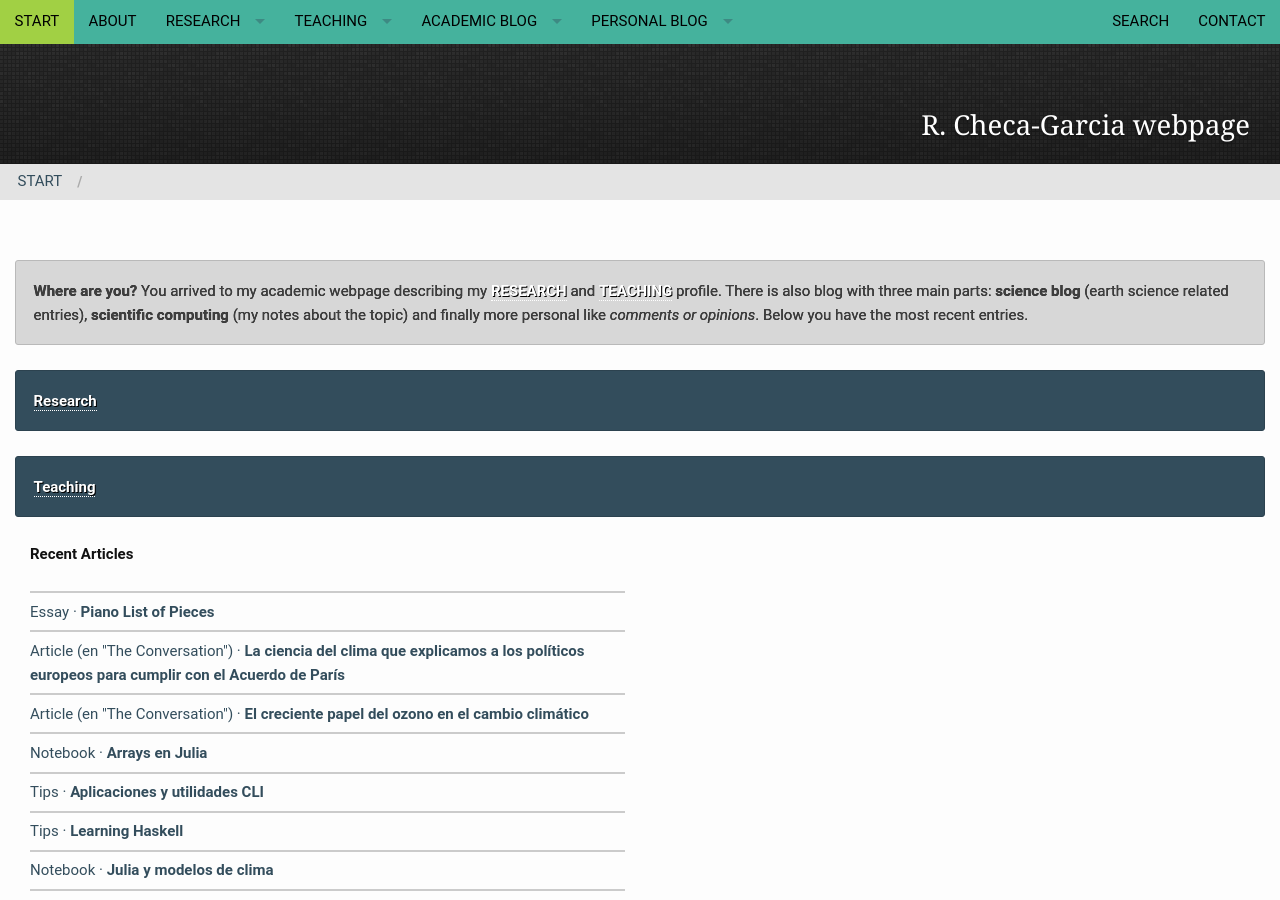
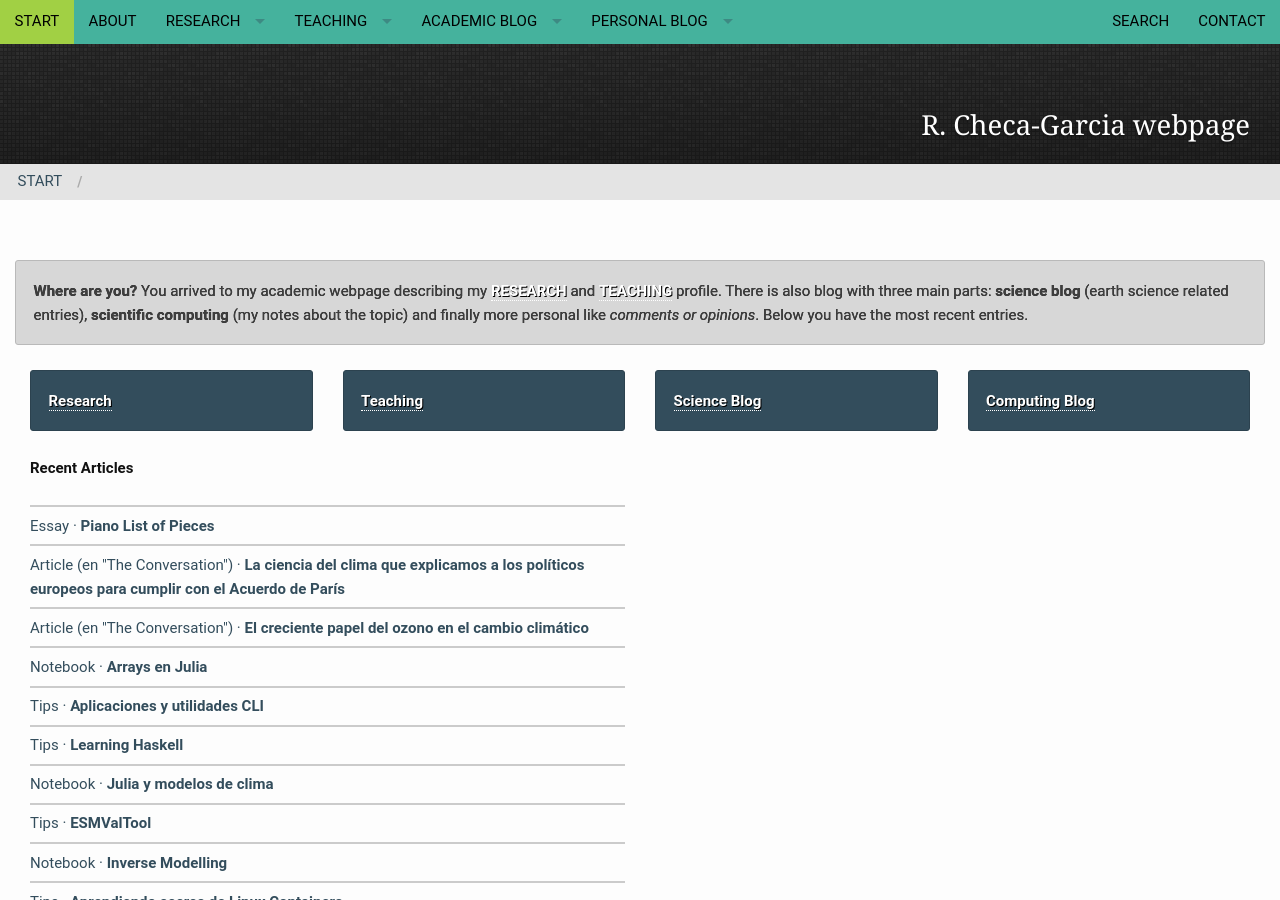
Before and after one commit to RCHG/rchg.github.io, a Jekyll site: the page built from pages/pages-root-folder/index.md, in a window 1280 px wide and 900 px high. Built offline with Jekyll 4.4.1, drawn with Linux system fonts in a browser that asks for light colours; nearby versions of some CDN libraries; comment, search, counter and statistics services are not loaded.

Commit message:
Update frontpage.html

```diff
--- a/_layouts/frontpage.html
+++ b/_layouts/frontpage.html
@@ -18,9 +18,18 @@ format: blog-index
         **scientific computing** (my notes about the topic) and finally more personal like *comments or opinions*.
         Below you have the most recent entries.'
         %}
-        {% include alert info=' <a href="/research/overview">Research</a>' %}
-        {% include alert info=' <a href="/teaching/overview/">Teaching</a>' %}
-
+            <div class="small-3 columns">
+                {% include alert info=' <a href="/research/overview">Research</a>' %}
+            </div>
+            <div class="small-3 columns">
+                {% include alert info=' <a href="/teaching/overview/">Teaching</a>' %}
+            </div>
+            <div class="small-3 columns">
+                {% include alert info=' <a href="/blog/archive_science/">Science Blog</a>' %}
+            </div>
+            <div class="small-3 columns">
+                {% include alert info=' <a href="/blog/archive_computing/">Computing Blog</a>' %}
+            </div>
         </div>
 
 <!--
```
